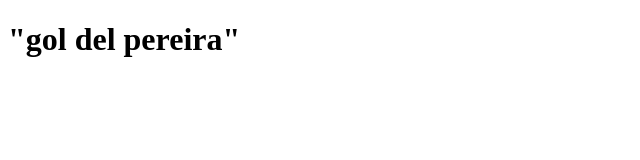
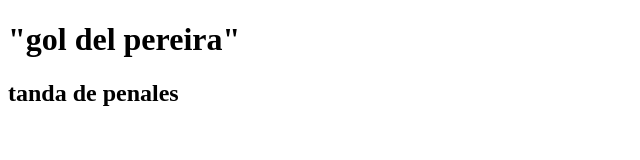
Before and after one commit to mampurru/html.bases, a plain HTML site: page index.html in a window 1280 px wide. Shown: the whole page, without its empty margins (0-640 px from the left). Drawn offline with Linux system fonts and the light colour scheme.

Commit message:
create h2 tag

```diff
--- a/index.html
+++ b/index.html
@@ -7,5 +7,6 @@
 </head>
 <body>
     <h1>"gol del pereira"</h1>
+    <h2>tanda de penales</h2>
 </body>
 </html>
```
